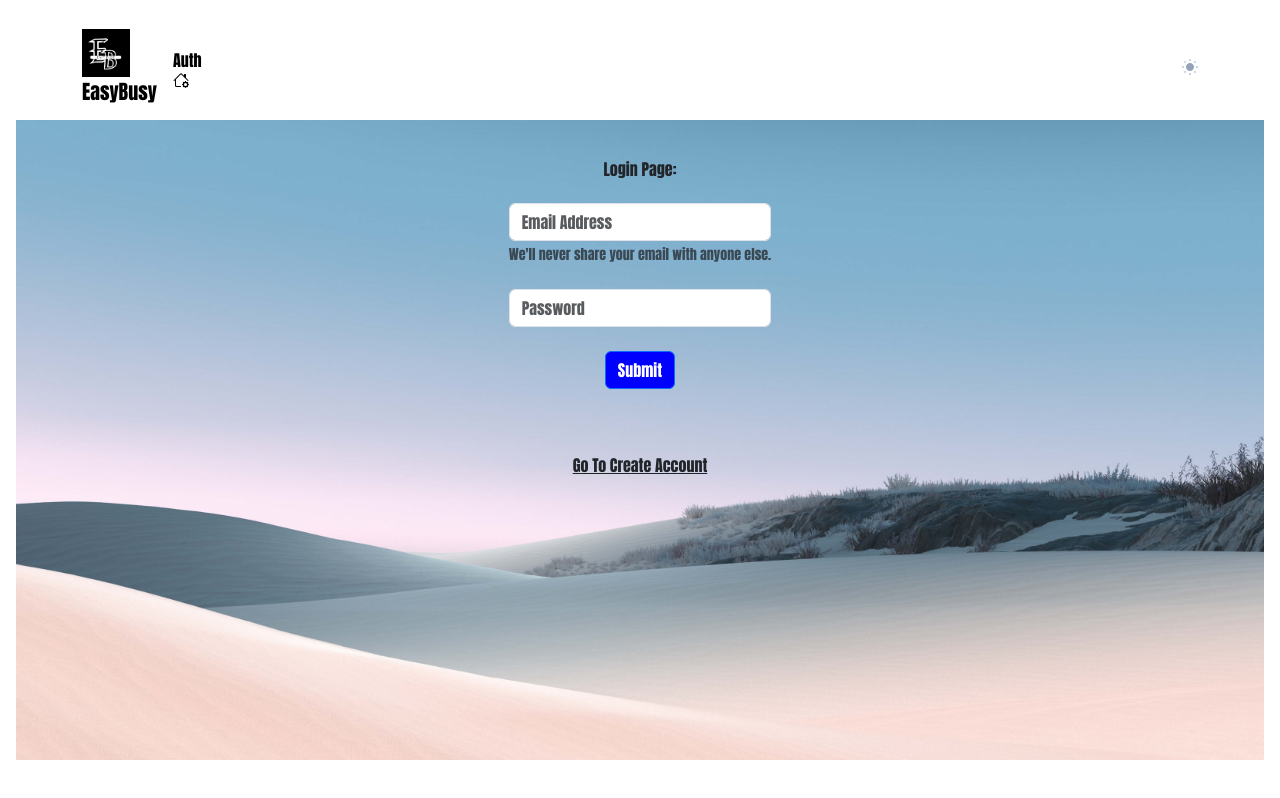
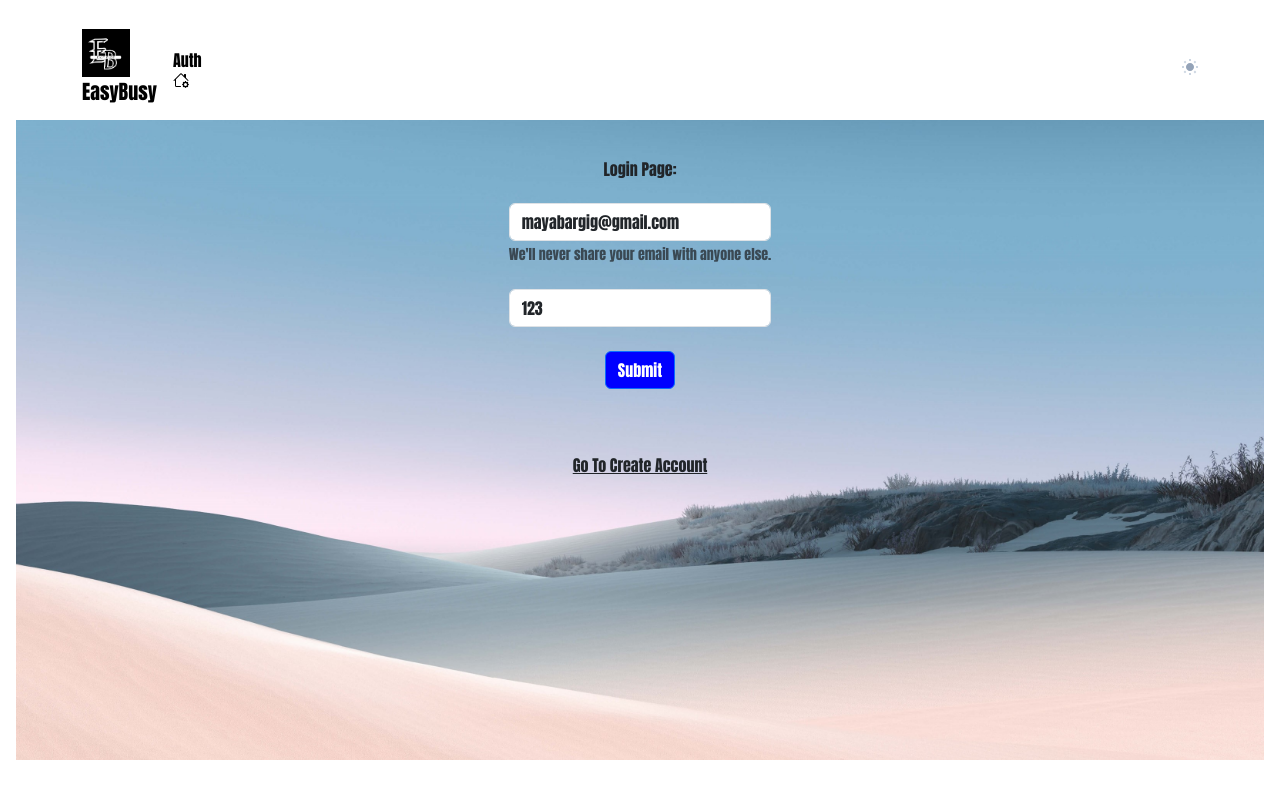
Before and after one commit to mayabargig/FrontEnd_EasyBusy, a React (Vite) app: page /FrontEnd_EasyBusy/appointment in a window 1280 px wide. Built offline with nearby package versions, Linux system fonts and the light colour scheme; no server answers.

Commit message:
placeholder demo user

```diff
--- a/src/auth/Login.jsx
+++ b/src/auth/Login.jsx
@@ -8,6 +8,9 @@ import Row from 'react-bootstrap/Row';
 function Login(props){
     const {changeHandler,handelSubmit }= props;
 
+    const defaultEmail = "mayabargig@gmail.com";
+    const defaultPassword = "123";
+
     return(
       <div className=' dark:text-white dark:bg-black'>
 
@@ -15,7 +18,10 @@ function Login(props){
         <h2>Login Page:</h2><br></br>
                 <Row>
                 <Col>
-                <Form.Control name="email" onChange={changeHandler}
+                <Form.Control
+                name="email"
+                defaultValue={defaultEmail}
+                onChange={changeHandler}
                 placeholder="Email Address"/>
                 <Form.Text className="text-muted  dark:text-white">
                   We'll never share your email with anyone else.
@@ -24,7 +30,10 @@ function Login(props){
                 </Row><br></br>
                 <Row>
                 <Col>
-                <Form.Control name="password" onChange={changeHandler}
+                <Form.Control
+                name="password"
+                defaultValue={defaultPassword}
+                onChange={changeHandler}
                 placeholder="Password"/>
                 </Col>
             </Row><br></br>
--- a/src/config/index.js
+++ b/src/config/index.js
@@ -1,5 +1,5 @@
+const APIBaseUrl = import.meta.env.VITE_EASY_BUSY_BACKEND__URL;
 // const APIBaseUrl = "http://localhost:5000/api/v1";
-const APIBaseUrl = import.meta.env.VITE_EASY_BUSY_BACKEND__URL;
 // const APIBaseUrl = "mongodb+srv://mayabargig:PmLl5g9Lu9JsPB3I@project1.9aqr4f0.mongodb.net/?retryWrites=true&w=majority&appName=project1";
 
 // const APIBaseUrl = "mongodb+srv://mayabargig:PmLl5g9Lu9JsPB3I@project1.9aqr4f0.mongodb.net/";
--- a/src/pages/Auth.page.jsx
+++ b/src/pages/Auth.page.jsx
@@ -20,7 +20,6 @@ export default function Auth(props) {
   const changeHandler = (e) => {
     const { name, value } = e.target;
     setUserLog({ ...isUserLog, "address": address, [name]: value });
-    // console.log(isUserLog);
   };
 
   const handelSubmit = async (e) => {
```
